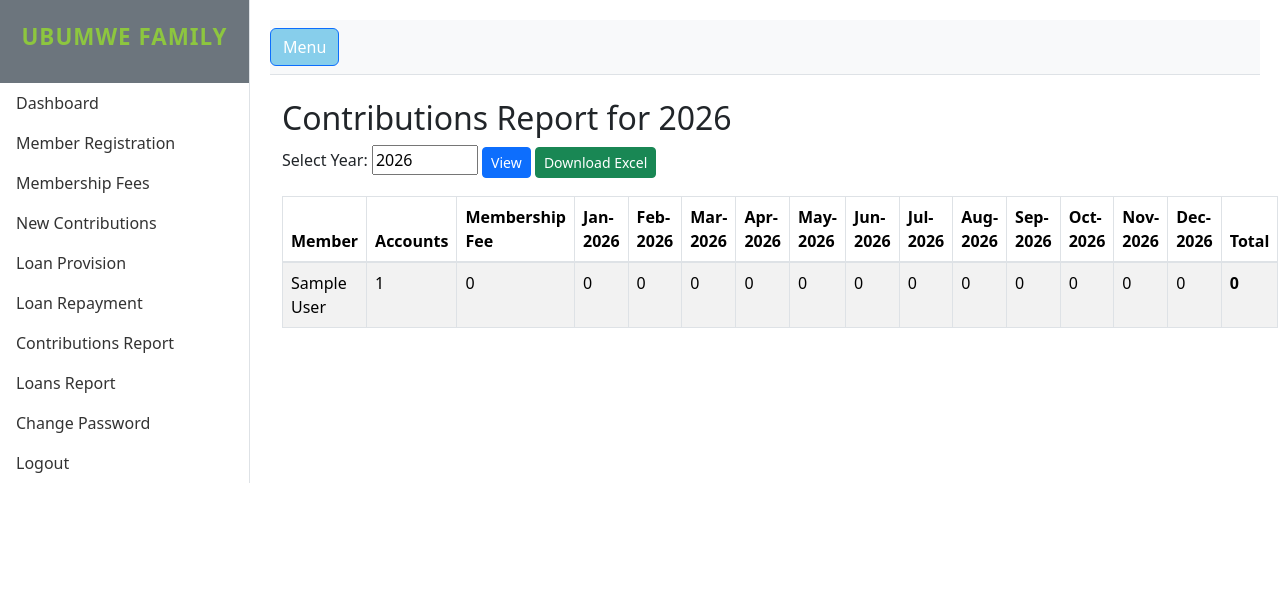
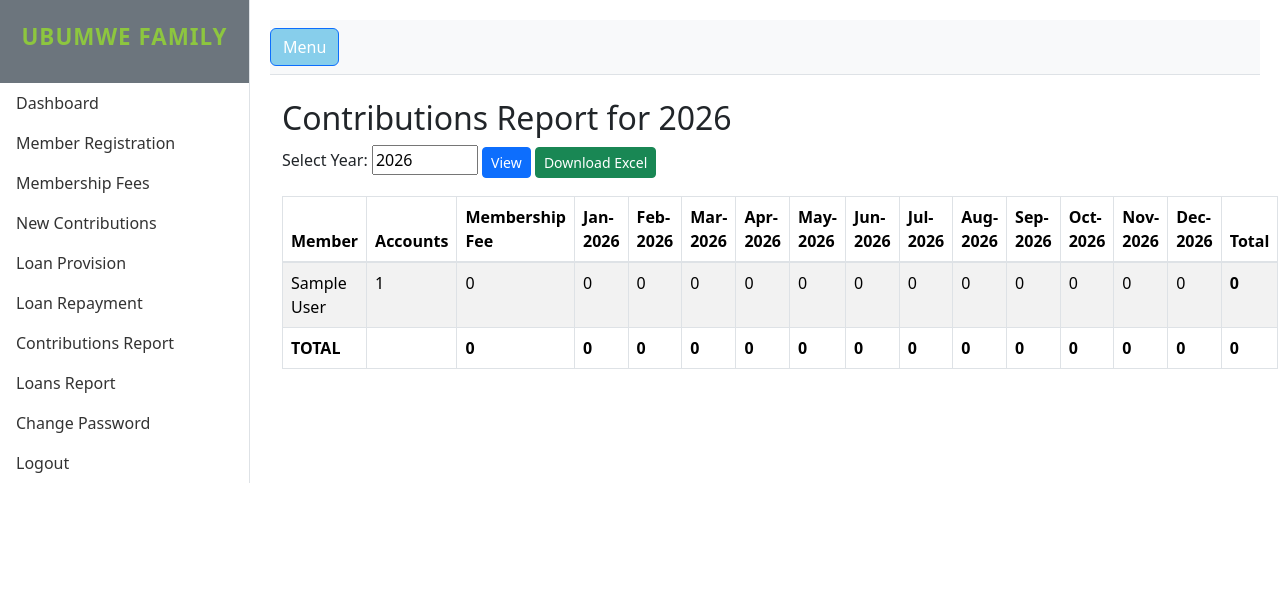
Before and after one commit to OrigeneT/savings-group-management-system, a Flask app: page /reports/contributions in a window 1280 px wide. Shown: the top 609 px of the page. Run offline with Flask 3, Linux system fonts and the light colour scheme; a user stored in the database is signed in; tables that the repository leaves empty hold one stand-in row (values such as "Sample post"); some libraries are stand-ins or nearby versions.

Commit message:
Adding the totals rows on contributions

```diff
--- a/savings_group/app.py
+++ b/savings_group/app.py
@@ -614,7 +614,6 @@ from flask import make_response
 def contributions_report():
     year = request.args.get('year', datetime.now().year, type=int)
     members = Member.query.order_by(Member.first_name, Member.last_name).all()
-    # months = [f"{year}-{m}" for m in range(1, 13)]
     months = [f"{year}-{m:02d}" for m in range(1, 13)]
     month_labels = [datetime(year, m, 1).strftime("%b-%Y") for m in range(1, 13)]
 
@@ -644,6 +643,11 @@ def contributions_report():
     # Prepare data for each sheet
     def build_sheet(contrib_map, label):
         rows = []
+        # Initialize totals dictionary
+        totals = {'Member': 'TOTAL', 'Accounts': ''}
+        month_totals = {mlabel: 0 for mlabel in month_labels}
+        grand_total = 0
+
         for member in members:
             row = {
                 'Member': f"{member.first_name} {member.last_name}",
@@ -654,13 +658,26 @@ def contributions_report():
                 paid = contrib_map.get(member.id, {}).get(month, 0) or 0
                 row[mlabel] = paid
                 total += paid
+                month_totals[mlabel] += paid
             row['Total'] = total
+            grand_total += total
             rows.append(row)
+
+        # Add totals row
+        totals.update(month_totals)
+        totals['Total'] = grand_total
+        rows.append(totals)
+
         return rows
-
 
     def build_combined_sheet():
         combined_rows = []
+        # Initialize totals dictionary
+        totals = {'Member': 'TOTAL', 'Accounts': '', 'Membership Fee': 0}
+        month_totals = {mlabel: 0 for mlabel in month_labels}
+        grand_total = 0
+        total_membership_fees = 0
+
         for member in members:
             row = {
                 'Member': f"{member.first_name} {member.last_name}",
@@ -675,16 +692,27 @@ def contributions_report():
                 )
                 row[mlabel] = paid
                 total += paid
+                month_totals[mlabel] += paid
             row['Total'] = total
+            grand_total += total
 
             # Add membership fee for the year
             membership_fee = MembershipFee.query.filter_by(
                 member_id=member.id,
                 year=year
             ).first()
-            row['Membership Fee'] = membership_fee.total_amount if membership_fee else 0
+            fee_amount = membership_fee.total_amount if membership_fee else 0
+            row['Membership Fee'] = fee_amount
+            total_membership_fees += fee_amount
 
             combined_rows.append(row)
+
+        # Add totals row
+        totals.update(month_totals)
+        totals['Total'] = grand_total
+        totals['Membership Fee'] = total_membership_fees
+        combined_rows.append(totals)
+
         return combined_rows
 
     combined_rows = build_combined_sheet()
@@ -692,17 +720,28 @@ def contributions_report():
     monthly_rows = build_sheet(monthly_map, 'Monthly')
     social_rows = build_sheet(social_map, 'Social')
 
-
-
-
     if request.args.get('download') == 'excel':
         import pandas as pd
         output = BytesIO()
         with pd.ExcelWriter(output, engine='openpyxl') as writer:
+            # Write each sheet
             pd.DataFrame(combined_rows).to_excel(writer, index=False, sheet_name='All Contributions')
             pd.DataFrame(daily_rows).to_excel(writer, index=False, sheet_name='Daily Contributions')
             pd.DataFrame(monthly_rows).to_excel(writer, index=False, sheet_name='Monthly Contributions')
             pd.DataFrame(social_rows).to_excel(writer, index=False, sheet_name='Social Contributions')
+
+            # Format the Excel file to make totals row bold
+            from openpyxl.styles import Font, PatternFill
+
+            for sheet_name in writer.sheets:
+                worksheet = writer.sheets[sheet_name]
+                max_row = worksheet.max_row
+
+                # Make the last row (totals) bold and with a background color
+                for cell in worksheet[max_row]:
+                    cell.font = Font(bold=True)
+                    cell.fill = PatternFill(start_color="FFFF00", end_color="FFFF00", fill_type="solid")
+
         output.seek(0)
         return send_file(
             output,
@@ -711,7 +750,7 @@ def contributions_report():
             as_attachment=True
         )
 
-    # For web view, you can show one sheet (e.g., daily) or summarize as before
+    # For web view, show combined contributions
     return render_template(
         'contributions_report.html',
         year=year,
@@ -1023,8 +1062,8 @@ def download_list_of_members():
 def download_list_of_contributions():
     df = get_list_of_contributions()
     list_of_contributions = pd.DataFrame(df.fetchall(), columns=df.keys())
-    list_of_contributions = list_of_contributions[['id', 'member_id','first_name','last_name', 'month', 'contrib_type', 'contrib_time', 'daily_contr_amount', 'monthly_contr_amount', 'social_contr_amount', 'date_of_record_reg', 'late_days', 'penalty_amount', 'total_paid', 'comment']]
-
+    list_of_contributions = list_of_contributions[['member_id','first_name','last_name', 'month', 'contrib_type', 'contrib_time', 'daily_contr_amount', 'monthly_contr_amount', 'social_contr_amount', 'date_of_record_reg', 'late_days', 'penalty_amount', 'total_paid', 'comment']]
+    list_of_contributions.insert(0, 'No', range(1, len(list_of_contributions) + 1))
     output = BytesIO()
     with pd.ExcelWriter(output, engine='openpyxl') as writer:
         list_of_contributions.to_excel(writer, index=False, sheet_name='Contributions')
--- a/savings_group/templates/contributions_report.html
+++ b/savings_group/templates/contributions_report.html
@@ -22,7 +22,7 @@
     </thead>
     <tbody>
         {% for row in report_rows %}
-        <tr>
+        <tr {% if row.Member == 'TOTAL' %}style="font-weight: bold; background-color: #fff3cd;"{% endif %}>
             <td>{{ row.Member }}</td>
             <td>{{ row.Accounts }}</td>
             <td>{{ row['Membership Fee'] }}</td>
```
